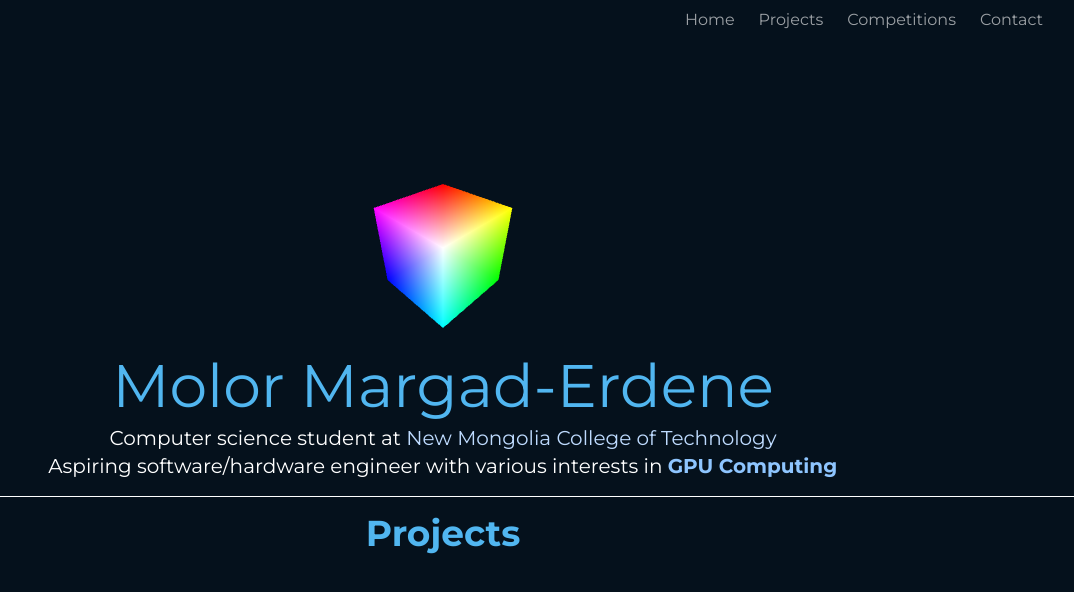
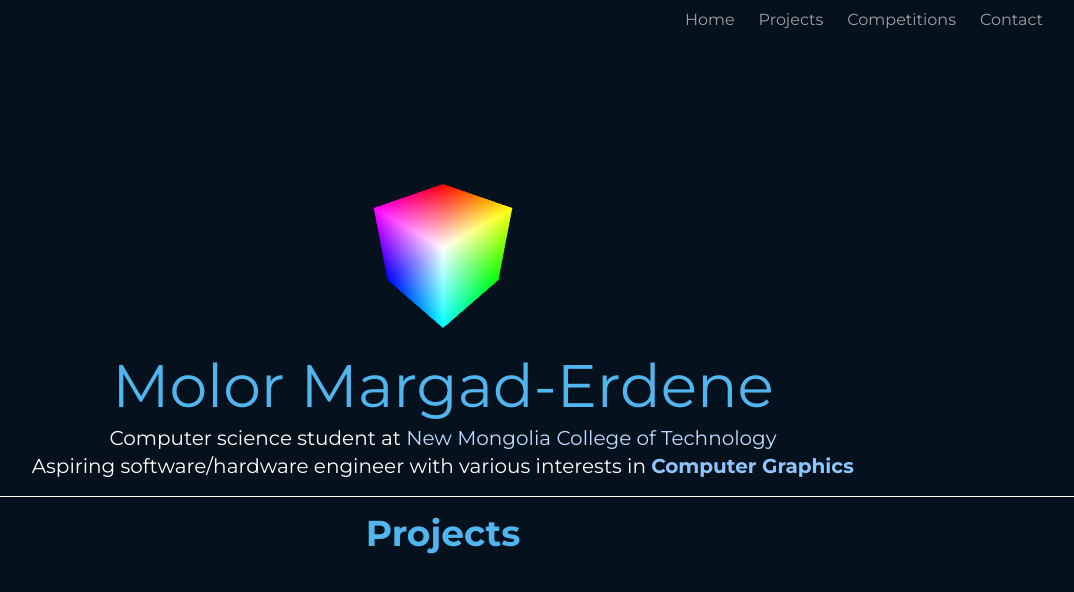
Before and after one commit to molor824/molor824.github.io, a Svelte app: page / in a window 1280 px wide. Shown: the top 592 px of the page, without its empty margins (197-1271 px from the left). Built offline with nearby package versions, Linux system fonts and the light colour scheme.

Commit message:
Small edit

```diff
--- a/src/components/Home.svelte
+++ b/src/components/Home.svelte
@@ -30,9 +30,9 @@
         class="text-blue-300 font-bold"
         texts={[
           "Full stack",
-          "GPU Computing",
           "Computer Graphics",
           "IoT & Robotics",
+          "Image Processing",
         ]}
       />
     </p>
--- a/src/components/ScrollTexts.svelte
+++ b/src/components/ScrollTexts.svelte
@@ -17,11 +17,11 @@
   let nextIndex = $derived((currentIndex + 1) % texts.length);
   let scroll = $state(false);
 
-  let interval: number;
   let currentTextWidth = $state(0);
   let currentTextHeight = $state(0);
   let nextTextWidth = $state(0);
 
+  let interval: number;
   onMount(() => {
     interval = setInterval(() => {
       scroll = true;
```
